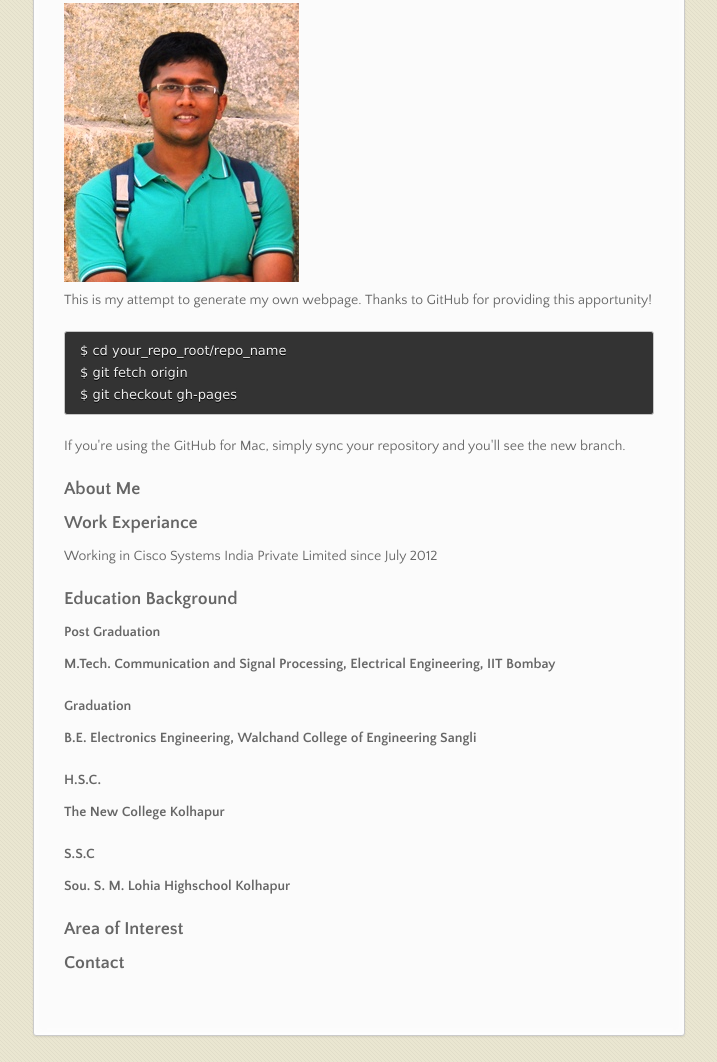
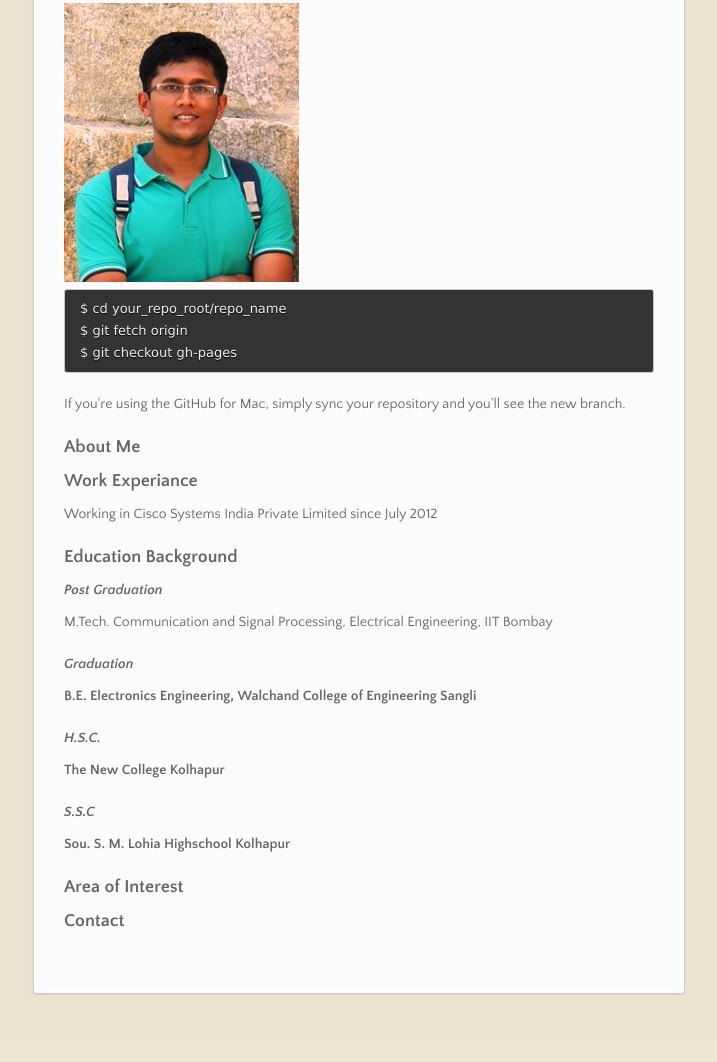
Before and after one commit to guneomkar/guneomkar.github.io, a plain HTML site: page index.html in a window 1280 px wide. Shown: the part 252-1314 px from the top of the page, without its empty margins (282-999 px from the left). After the commit the page ends 1286 px from the top, so only its background shows below. Drawn offline with nearby package versions, Linux system fonts and the light colour scheme.

Commit message:
Update index.html

```diff
--- a/index.html
+++ b/index.html
@@ -37,8 +37,6 @@
 
 <img src="thumbnil.jpg">
 
-<p>This is my attempt to generate my own webpage. Thanks to GitHub for providing this apportunity!</p>
-
 <pre><code>$ cd your_repo_root/repo_name
 $ git fetch origin
 $ git checkout gh-pages
@@ -55,16 +53,16 @@ $ git checkout gh-pages
 <h3>
 <a name="rather-drive-stick" class="anchor" href="#rather-drive-stick"><span class="octicon octicon-link"></span></a>Education Background</h3>
 
-  <h4>Post Graduation <h4>
+  <em><h4>Post Graduation </h4></em>
   <p>M.Tech. Communication and Signal Processing, Electrical Engineering, IIT Bombay</p>
 
-  <h4>Graduation <h4>
+  <em><h4>Graduation <h4></em>
   <p>B.E. Electronics Engineering, Walchand College of Engineering Sangli</p>
 
-  <h4>H.S.C. <h4>
+  <em><h4>H.S.C. <h4></em>
   <p>The New College Kolhapur</p>
 
-  <h4>S.S.C <h4>
+  <em><h4>S.S.C <h4></em>
   <p>Sou. S. M. Lohia Highschool Kolhapur</p>
 
 <h3>
```
